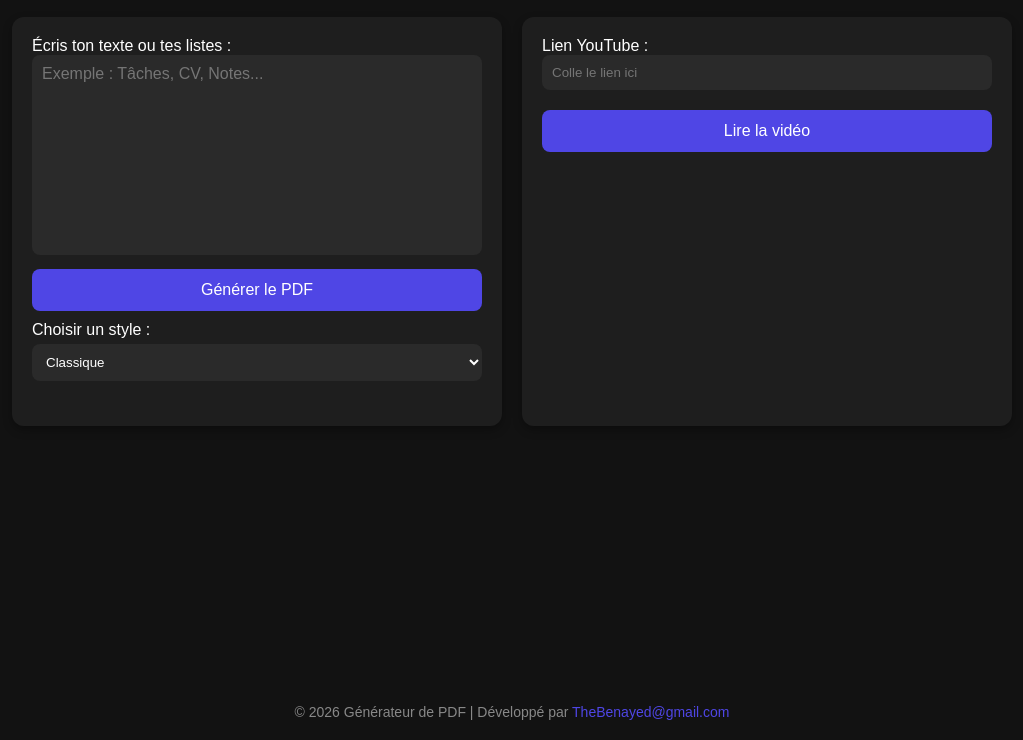
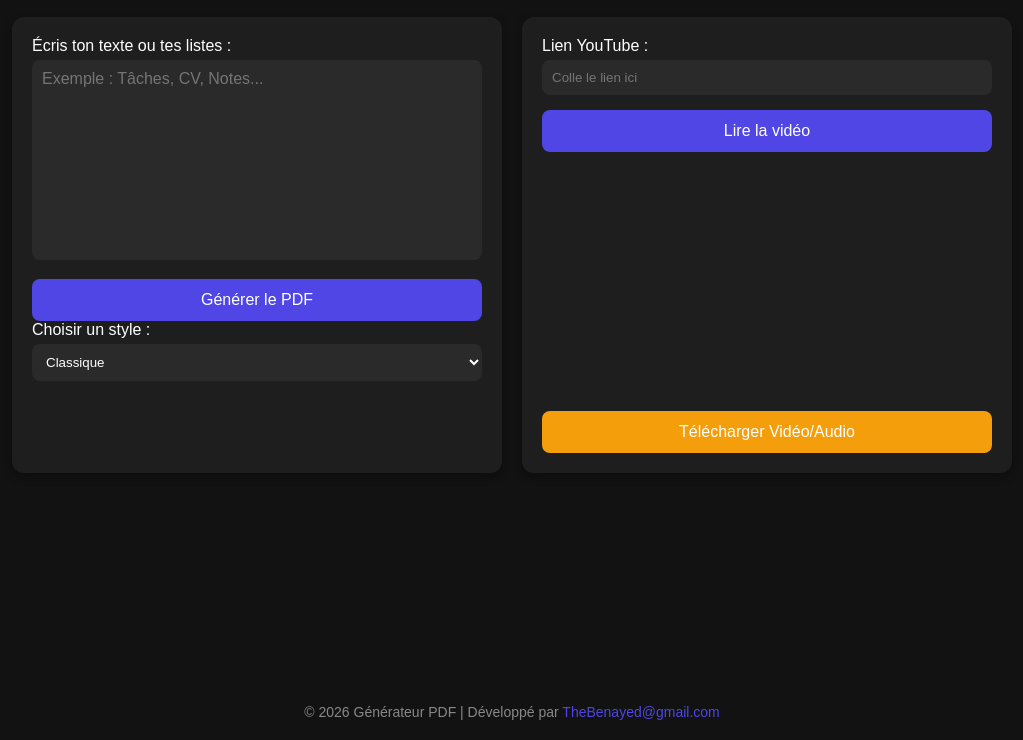
Before and after one commit to thebenayed-byte/pdf-, a plain HTML site: page index.html in a window 1280 px wide. Shown: the part 60-800 px from the top of the page, without its empty margins (128-1151 px from the left). Drawn offline with nearby package versions, Linux system fonts and the light colour scheme.

Commit message:
Enhance PDF generator with YouTube download feature
Added a button to download video/audio from YouTube links.

```diff
--- a/index.html
+++ b/index.html
@@ -3,7 +3,7 @@
 <head>
 <meta charset="UTF-8">
 <meta name="viewport" content="width=device-width, initial-scale=1.0">
-<title>Générateur de PDF + Lecteur YouTube</title>
+<title>Générateur PDF + YouTube</title>
 <style>
 :root {
   --main-color: #4f46e5;
@@ -12,7 +12,7 @@
   --text-color: #ffffff;
 }
 
-* { box-sizing: border-box; margin: 0; padding: 0; font-family: Arial, sans-serif; }
+* { box-sizing: border-box; margin:0; padding:0; font-family: Arial,sans-serif; }
 
 body {
   background-color: var(--bg-color);
@@ -48,17 +48,18 @@ h1 {
   min-width: 300px;
 }
 
-textarea {
+textarea, input[type="text"], select {
   width: 100%;
-  height: 200px;
+  padding: 10px;
   border-radius: 8px;
   border: none;
-  padding: 10px;
-  font-size: 16px;
-  resize: none;
+  margin-top: 5px;
+  margin-bottom: 10px;
   background-color: #2a2a2a;
   color: var(--text-color);
 }
+
+textarea { height: 200px; resize: none; font-size: 16px; }
 
 button {
   background-color: var(--main-color);
@@ -68,24 +69,14 @@ button {
   border-radius: 8px;
   cursor: pointer;
   font-size: 16px;
-  margin-top: 10px;
+  margin-top: 5px;
   width: 100%;
   transition: background 0.3s;
 }
 
-button:hover {
-  background-color: #3b36c4;
-}
+button:hover { background-color: #3b36c4; }
 
-input[type="text"] {
-  width: 100%;
-  padding: 10px;
-  border-radius: 8px;
-  border: none;
-  margin-bottom: 10px;
-  background-color: #2a2a2a;
-  color: var(--text-color);
-}
+#download-media { background-color: #f59e0b; }
 
 iframe {
   width: 100%;
@@ -112,19 +103,17 @@ iframe {
 <h1>Générateur de PDF + Lecteur YouTube</h1>
 
 <div class="container">
-  <!-- Zone de texte + génération PDF -->
+  <!-- Zone texte / PDF -->
   <div class="card">
     <label for="content">Écris ton texte ou tes listes :</label>
     <textarea id="content" placeholder="Exemple : Tâches, CV, Notes..."></textarea>
     <button id="generate">Générer le PDF</button>
-    <div style="margin-top:10px;">
-      <label for="template">Choisir un style :</label>
-      <select id="template" style="width: 100%; padding: 10px; border-radius: 8px; border: none; margin-top: 5px; background-color: #2a2a2a; color: white;">
-        <option value="classic">Classique</option>
-        <option value="modern">Moderne</option>
-        <option value="minimal">Minimal</option>
-      </select>
-    </div>
+    <label for="template">Choisir un style :</label>
+    <select id="template">
+      <option value="classic">Classique</option>
+      <option value="modern">Moderne</option>
+      <option value="minimal">Minimal</option>
+    </select>
   </div>
 
   <!-- Zone YouTube -->
@@ -133,11 +122,12 @@ iframe {
     <input type="text" id="youtube-link" placeholder="Colle le lien ici">
     <button id="load-video">Lire la vidéo</button>
     <iframe id="youtube-player" src="" allowfullscreen></iframe>
+    <button id="download-media">Télécharger Vidéo/Audio</button>
   </div>
 </div>
 
 <div class="footer">
-  &copy; 2026 Générateur de PDF | Développé par <a href="mailto:TheBenayed@gmail.com" style="color: var(--main-color); text-decoration: none;">TheBenayed@gmail.com</a>
+  &copy; 2026 Générateur PDF | Développé par <a href="mailto:TheBenayed@gmail.com" style="color: var(--main-color); text-decoration: none;">TheBenayed@gmail.com</a>
 </div>
 
 <script src="https://cdnjs.cloudflare.com/ajax/libs/jspdf/2.5.1/jspdf.umd.min.js"></script>
@@ -148,7 +138,6 @@ const { jsPDF } = window.jspdf;
 document.getElementById("generate").addEventListener("click", () => {
   const content = document.getElementById("content").value.trim();
   const template = document.getElementById("template").value;
-
   if(!content) { alert("Merci d'écrire quelque chose avant de générer le PDF !"); return; }
 
   const doc = new jsPDF();
@@ -165,19 +154,22 @@ document.getElementById("generate").addEventListener("click", () => {
 document.getElementById("load-video").addEventListener("click", () => {
   const link = document.getElementById("youtube-link").value.trim();
   if(!link) return alert("Merci de coller un lien YouTube !");
-
-  // Extraire l'ID de la vidéo
   let videoId = "";
   try {
     const url = new URL(link);
     if(url.hostname.includes("youtu.be")) videoId = url.pathname.slice(1);
     else if(url.hostname.includes("youtube.com")) videoId = url.searchParams.get("v");
   } catch(e) { return alert("Lien YouTube invalide."); }
+  if(!videoId) return alert("Impossible de trouver la vidéo sur ce lien.");
+  document.getElementById("youtube-player").src = `https://www.youtube.com/embed/${videoId}`;
+});
 
-  if(!videoId) return alert("Impossible de trouver la vidéo sur ce lien.");
-
-  const player = document.getElementById("youtube-player");
-  player.src = `https://www.youtube.com/embed/${videoId}`;
+// Télécharger vidéo/audio via service tiers
+document.getElementById("download-media").addEventListener("click", () => {
+  const link = document.getElementById("youtube-link").value.trim();
+  if(!link) return alert("Merci de coller un lien YouTube !");
+  const url = "https://yt1s.com/en1?q=" + encodeURIComponent(link);
+  window.open(url, "_blank");
 });
 </script>
 
```
